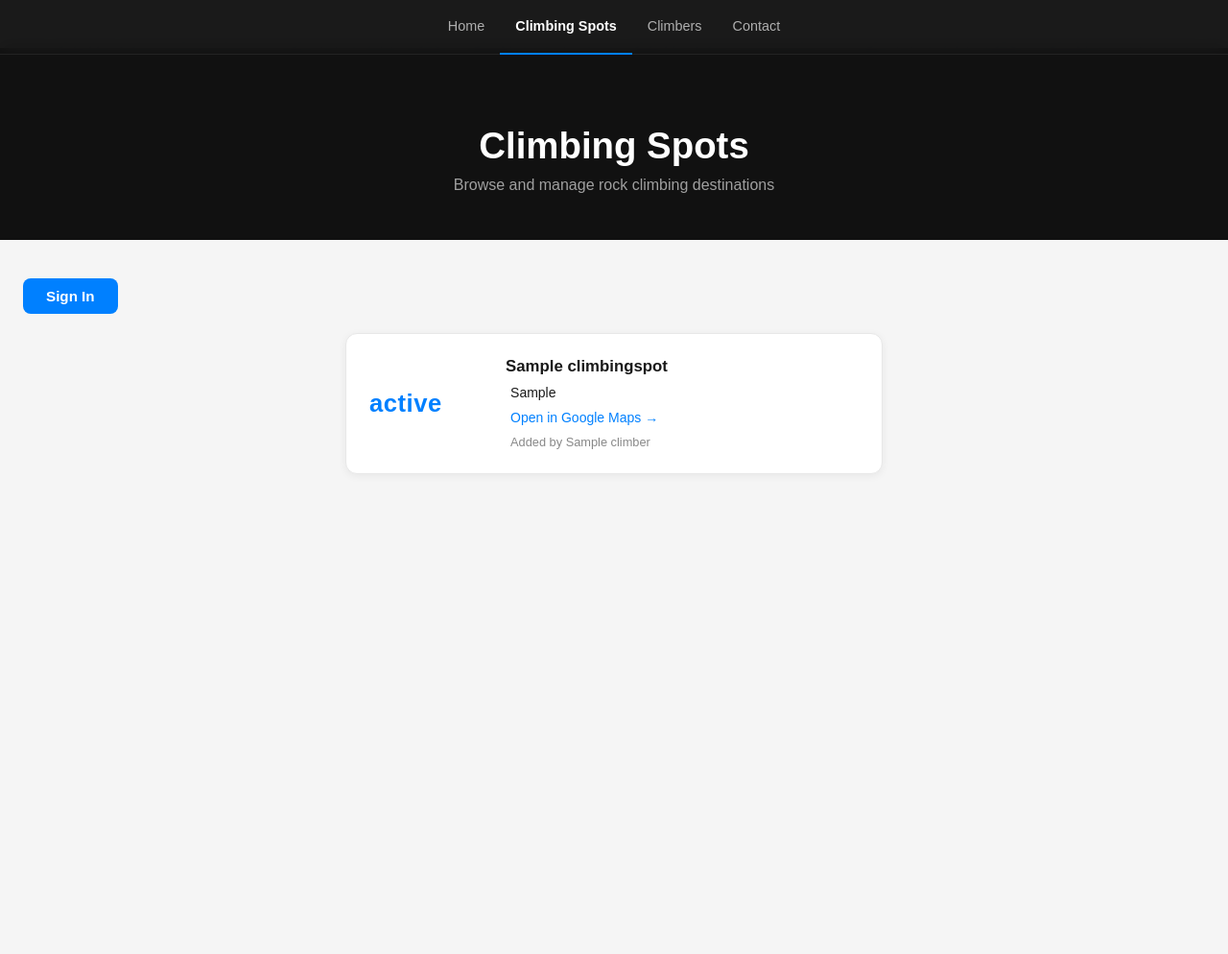
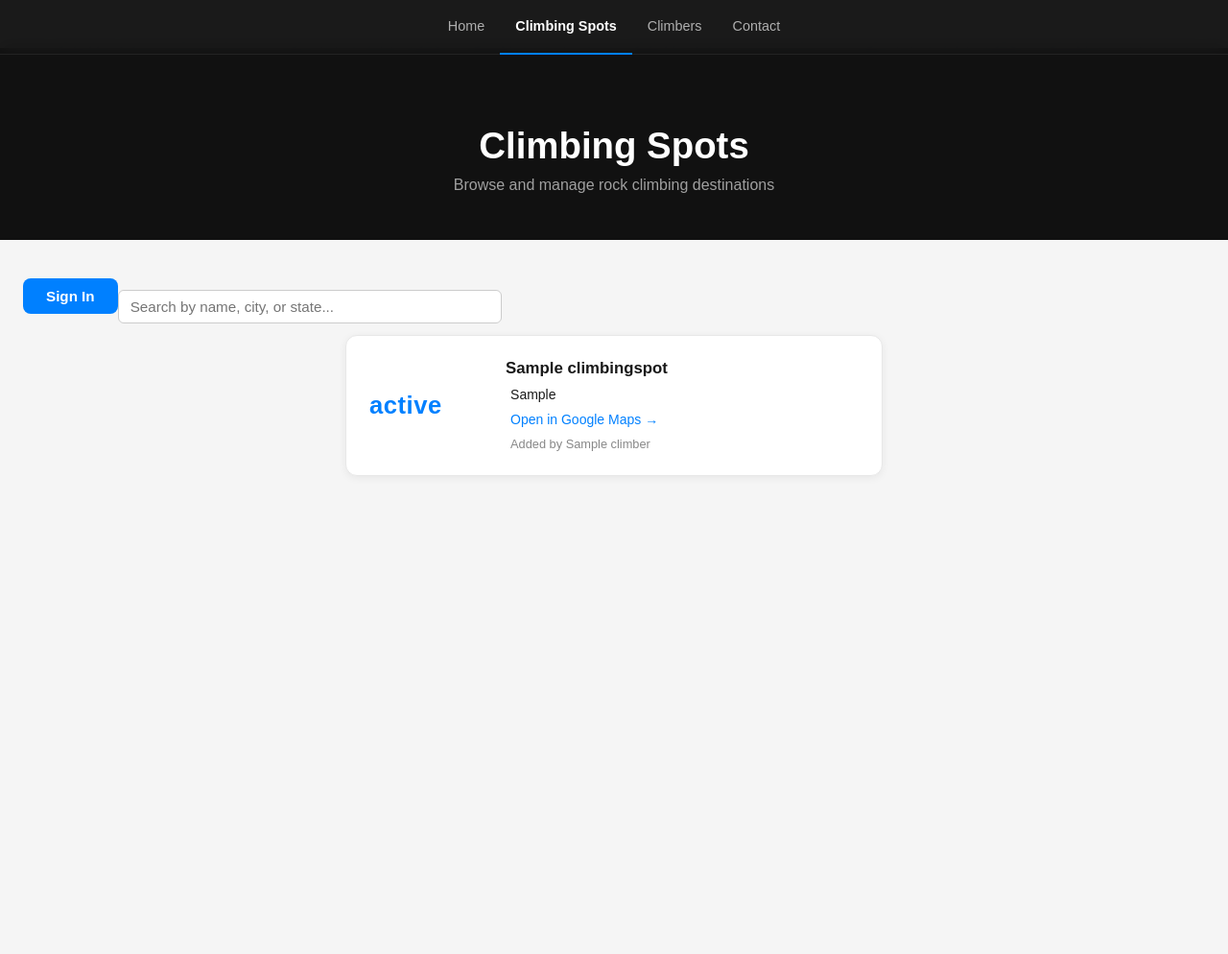
Before and after one commit to jkagawa/fsnd-capstone-project, a Flask app: page /climbing-spots in a window 1280 px wide. Shown: the whole page at 96% size. Run offline with Flask 2, Linux system fonts and the light colour scheme; tables that the repository leaves empty hold one stand-in row (values such as "Sample post").

Commit message:
Add search function for spots and climbers

```diff
--- a/static/climbing-spots.js
+++ b/static/climbing-spots.js
@@ -1,3 +1,20 @@
+document.getElementById('search-spots').addEventListener('input', function() {
+    var query = this.value.toLowerCase();
+    var cards = document.querySelectorAll('.card-spot');
+    var visible = 0;
+    cards.forEach(function(card) {
+        var text = [
+            card.querySelector('.card-title.item2'),
+            card.querySelector('.card-body.item3'),
+            card.querySelector('.item1')
+        ].map(function(el) { return el ? el.textContent : ''; }).join(' ').toLowerCase();
+        var show = text.includes(query);
+        card.style.display = show ? '' : 'none';
+        if (show) visible++;
+    });
+    document.getElementById('search-no-results').style.display = visible === 0 && query ? 'block' : 'none';
+});
+
 function buildSpotCard(spot) {
     var canEdit = USER_PERMISSIONS && USER_PERMISSIONS.includes('patch:climbing-spot');
     var canDelete = USER_PERMISSIONS && USER_PERMISSIONS.includes('delete:climbing-spot');
--- a/static/main.css
+++ b/static/main.css
@@ -707,6 +707,24 @@ header {
     min-height: 1.2em;
 }
 
+.search-input {
+    display: block;
+    width: 100%;
+    max-width: 400px;
+    padding: 8px 12px;
+    margin: 12px 0;
+    border: 1px solid #ccc;
+    border-radius: 6px;
+    font-size: 0.95rem;
+    box-sizing: border-box;
+}
+
+.search-no-results {
+    color: #666;
+    font-size: 0.95rem;
+    margin: 16px 0;
+}
+
 /* Contact page */
 .contact-card {
     max-width: 600px;
--- a/templates/climbers.html
+++ b/templates/climbers.html
@@ -27,6 +27,9 @@
     {% if 'post:climber' in user_permissions and not user_has_profile %}
         <button id="button-create-profile" class="button-add" onclick="openForm()">+ Create Climber Profile</button>
     {% endif %}
+
+    <input id="search-climbers" type="text" class="search-input" placeholder="Search by name or state...">
+    <p id="search-no-results" class="search-no-results" style="display:none">No climbers match your search.</p>
 
     <div class="cards-list">
         {% for climber in climbers['climber'] %}
--- a/templates/climbing-spots.html
+++ b/templates/climbing-spots.html
@@ -26,6 +26,9 @@
     {% if 'post:climbing-spot' in user_permissions %}
         <button id="button-add-spot" class="button-add" onclick="openForm()">+ Add</button>
     {% endif %}
+
+    <input id="search-spots" type="text" class="search-input" placeholder="Search by name, city, or state...">
+    <p id="search-no-results" class="search-no-results" style="display:none">No spots match your search.</p>
 
     <div class="cards-list">
         {% for spot in spots['spot'] %}
```
Also changed, not shown: static/climbers.js (+16 -0 lines).
